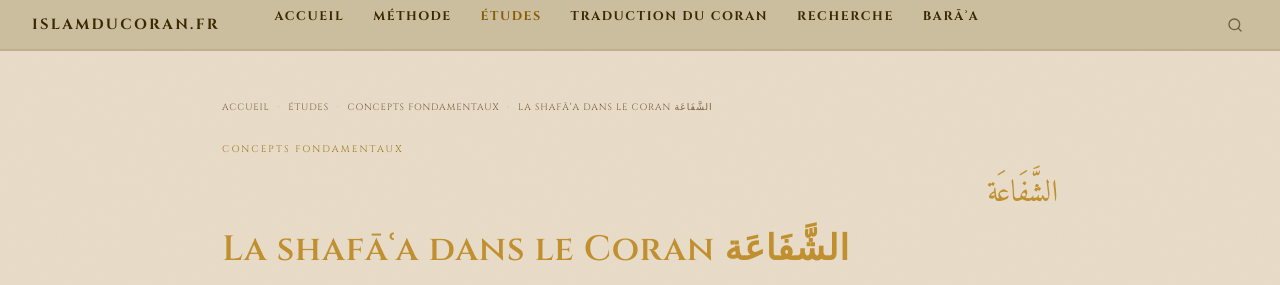
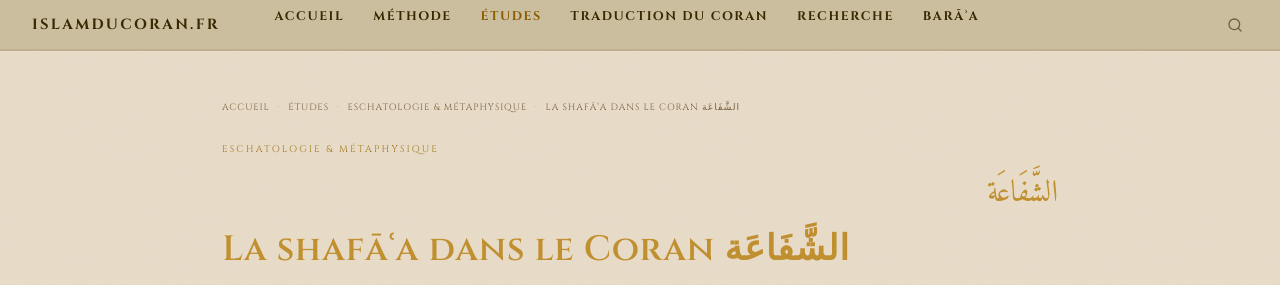
Before and after one commit to Makhuwcoder/islamducoran, a Jekyll site: the page built from _etudes/shafaa.md, in a window 1280 px wide and 900 px high. Shown: the top 285 px of the window. Built offline with Jekyll 4.4.1, drawn with Linux system fonts in a browser that asks for light colours.

Commit message:
Thème: Eschatologie & Métaphysique [750]

```diff
--- a/_etudes/shafaa.md
+++ b/_etudes/shafaa.md
@@ -2,8 +2,9 @@
 layout: etude
 title: "La shafāʿa dans le Coran الشَّفَاعَة"
 subtitle: "Étude lexicale et corpus exhaustif — ce que le texte dit, et ce qu'il ne dit pas"
-categorie: "Concepts fondamentaux"
-categorie_slug: "concepts"
+categorie: "Eschatologie & Métaphysique"
+categorie_slug: "eschatologie"
+order: 750
 racine: "ش-ف-ع"
 racine_ar: "الشَّفَاعَة"
 date: 2026-04-04
```
